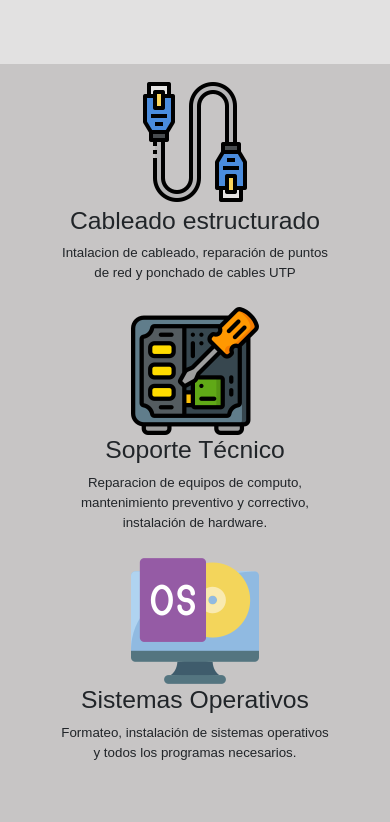
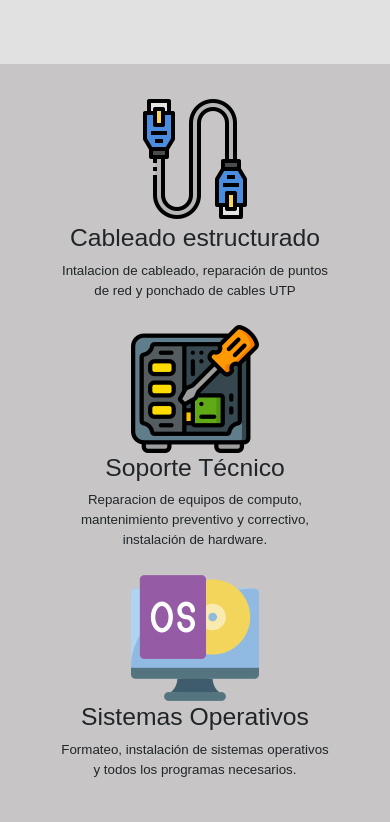
Before and after one commit to vmg1506/PreEntrega3-Grajalesr, a plain HTML site: page pages/info.html in a window 390 px wide. Shown: the part 742-1564 px from the top of the page. Drawn offline with nearby package versions, Linux system fonts and the light colour scheme; a web font is replaced by a local one.

Commit message:
correcciones en info

```diff
--- a/scss/main.scss
+++ b/scss/main.scss
@@ -379,16 +379,18 @@ $initialism-font-size:        $small-font-size;
     height: 400px;
     display: flex;
     align-items: center;
+
     background-color: rgb(173, 169, 169);
 }
 .contenedor2 {
     display: grid;
-    grid-template-columns: 33.3% 33.3% 33.3%;
+    grid-template-columns: 1fr 1fr 1fr;
     grid-template-rows: auto;
     gap: 0px 0px;
     grid-auto-flow: row;
     grid-template-areas: "area1 area2 area3";
-    align-items: center;
+    align-content: center;
+
 
 
 
@@ -403,7 +405,6 @@ $initialism-font-size:        $small-font-size;
     grid-auto-flow: row;
     border-radius: 20px;
     height: auto;
-    width: auto;
     grid-template-areas: "sub_area1";
     grid-area: area1;
     justify-content: center;
@@ -486,6 +487,7 @@ $initialism-font-size:        $small-font-size;
         display: flex;
         justify-content: center;
         background-color: rgb(199, 197, 197);
+
     }
         .contenedor2 {
             display: grid;
@@ -648,7 +650,7 @@ $initialism-font-size:        $small-font-size;
 
 @media (max-width: 767px) {
     .seccion5 {
-        height: 900px;
+        height: 1000px;
     }
     .contenedor3 {
         display: grid;
```
Also changed, not shown: scss/main.css, 1 other file.
